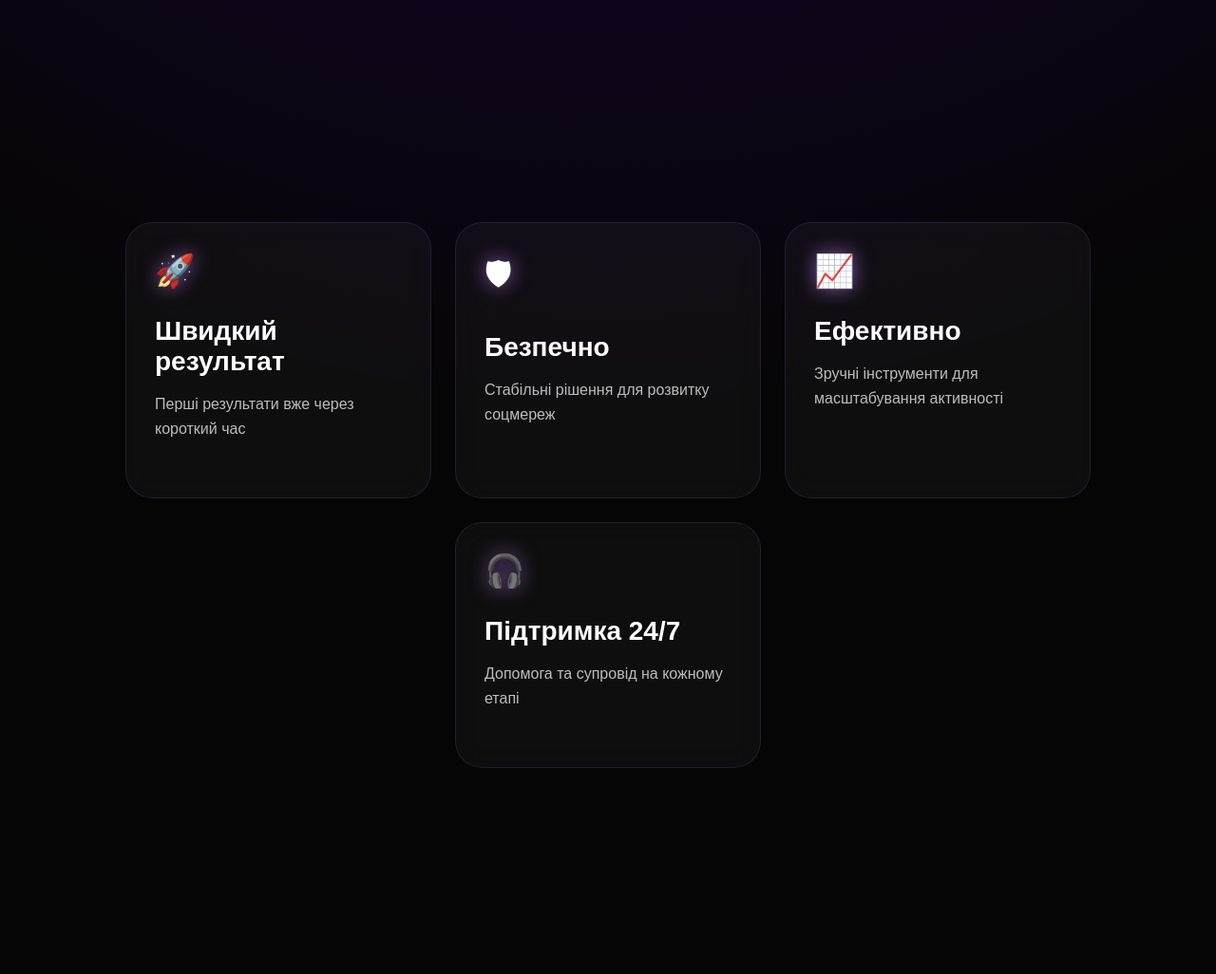
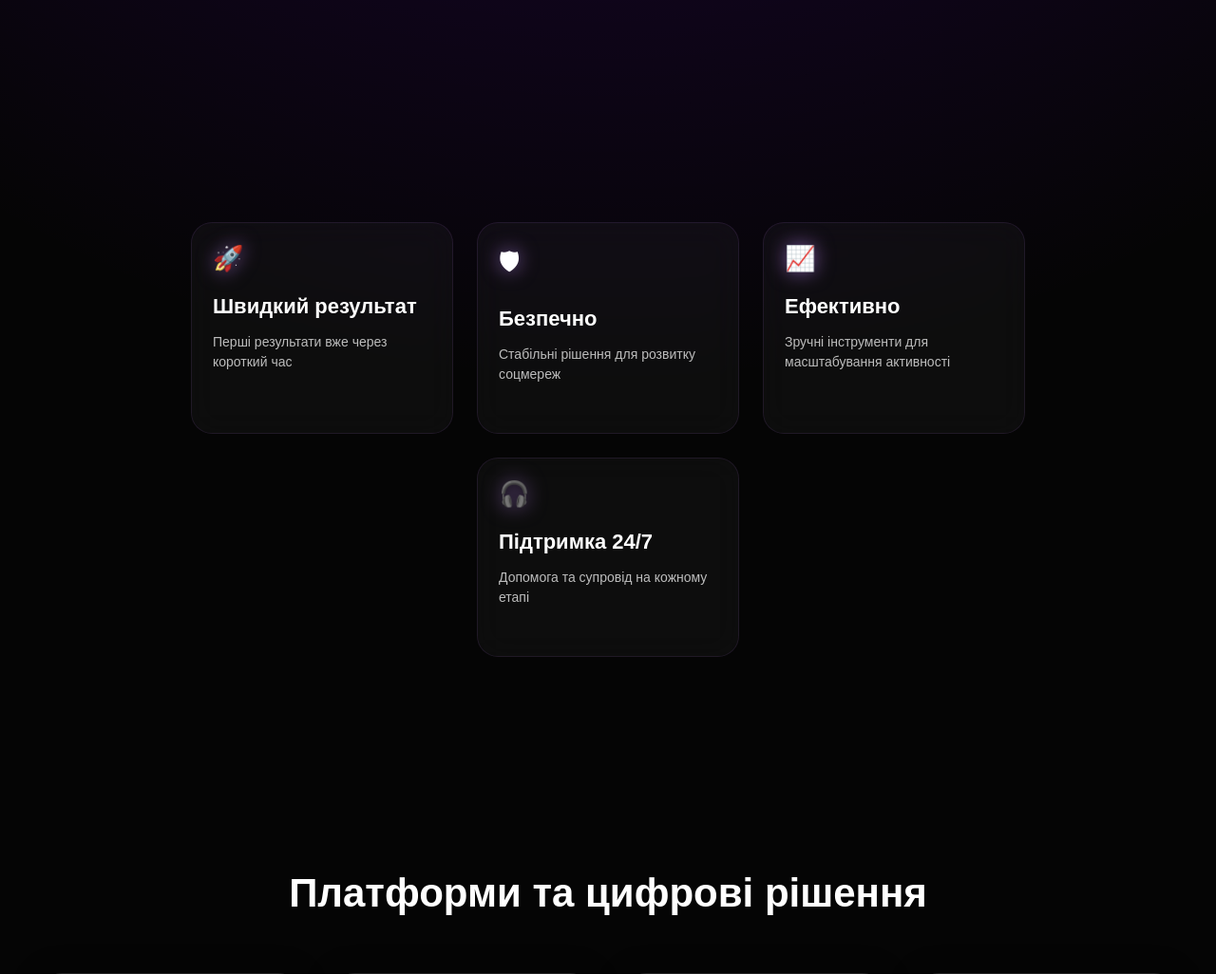
Before and after one commit to Loragert/venqis, a FastAPI app: page / in a window 1280 px wide; the page is wider, and only the part inside the window is pictured. Shown: the part 851-1877 px from the top of that part at 95% size. Run offline with FastAPI, Linux system fonts and the light colour scheme.

Commit message:
Update style.css

```diff
--- a/static/style.css
+++ b/static/style.css
@@ -637,17 +637,19 @@ button:hover{
 
 .mini-adv-card{
 
-    width:260px;
+    width:230px;
+
+    min-height:120px;
 
     background:
-    rgba(255,255,255,0.04);
+    rgba(255,255,255,0.035);
 
     border:
-    1px solid rgba(192,132,252,0.12);
+    1px solid rgba(192,132,252,0.10);
 
-    border-radius:28px;
+    border-radius:22px;
 
-    padding:30px;
+    padding:22px;
 
     backdrop-filter:blur(16px);
 
@@ -668,28 +670,28 @@ button:hover{
 
 .mini-icon{
 
-    font-size:34px;
+    font-size:26px;
 
-    margin-bottom:18px;
+    margin-bottom:12px;
 
     filter:
-    drop-shadow(0 0 10px rgba(192,132,252,0.6));
+    drop-shadow(0 0 10px rgba(192,132,252,0.55));
 }
-
 .mini-adv-card h3{
 
-    font-size:28px;
+    font-size:22px;
 
-    margin-bottom:14px;
+    margin-bottom:10px;
 
     color:white;
+
+    line-height:1.2;
 }
-
 .mini-adv-card p{
 
     color:#bdbdbd;
 
-    line-height:1.6;
+    line-height:1.45;
 
-    font-size:16px;
+    font-size:14px;
 }
```
